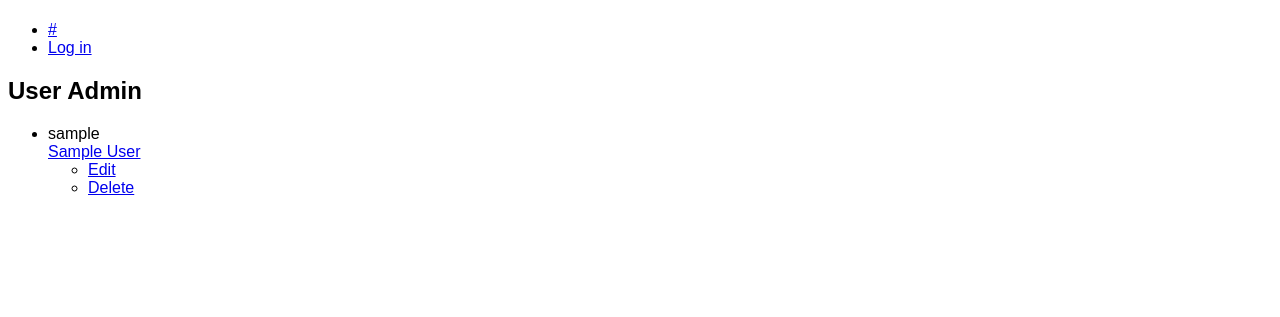
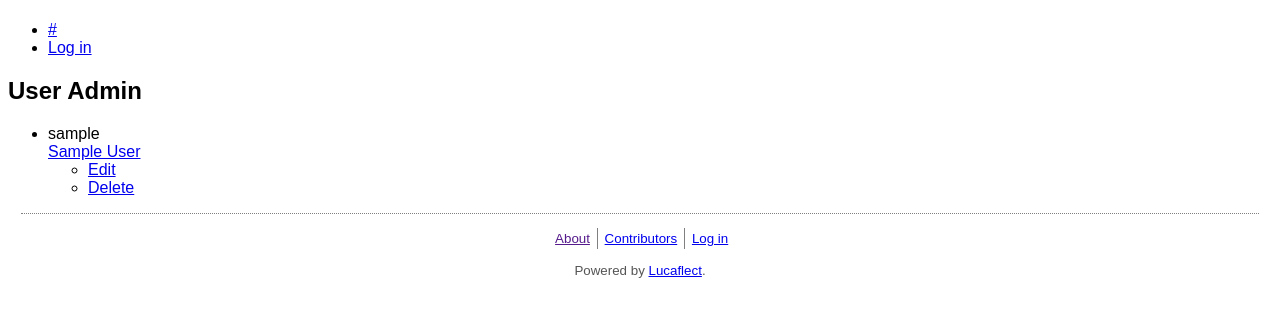
Before and after one commit to ivyallie/Lucaflect, a Python web app: template templates/admin_users.html in a window 1280 px wide. Shown: the top 317 px of the page. Run offline with Jinja, Linux system fonts and the light colour scheme; the template is opened without the code that fills it: most values are stand-ins (such as "Sample title", 1, 10 or a date in 2020).

Commit message:
added footer to basic template

```diff
--- a/__init__.py
+++ b/__init__.py
@@ -33,3 +33,4 @@ with app.app_context():
     app.config['SITENAME'] = database.getSetting('name')
     app.config['ALLOW_REGISTRATION'] = database.getSetting('registration')
     app.config['USE_REG_KEY'] = database.getSetting('use_key')
+    app.config['LUCAFLECT_VERSION'] = 'Alpha 0'
--- a/static/style.css
+++ b/static/style.css
@@ -1,5 +1,30 @@
 html {
     font-family: sans-serif;
+}
+
+#footer {
+    text-align: center;
+    color:#555;
+    font-size:10pt;
+    border-top:1px dotted gray;
+    margin:10pt;
+}
+
+#footer ul {
+    width: 100%;
+    text-align: center;
+    padding: 0;
+}
+
+#footer li {
+    display: inline-block;
+    padding: 2.5pt 2.5pt 2.5pt 5pt;
+    border-left: 1px solid gray;
+    text-align: center;
+}
+
+#footer li:first-of-type {
+    border-left: none;
 }
 
 .web_link {
--- a/templates/basis.html
+++ b/templates/basis.html
@@ -47,4 +47,23 @@
 {% endblock %}
 </section>
     </div>
+<div id="footer">
+    <ul>
+        <li><a href="">About</a></li>
+        <li><a href="{{ url_for('routes.contributors') }}">Contributors</a></li>
+        {% if g.user %}
+            <li><a href="{{ url_for('routes.workspace') }}">Workspace</a></li>
+            {% if g.user['user_group']=='admin' %}
+    <li><a href="{{ url_for('routes.site_settings') }}">Site administration</a></li>
+{% endif %}
+            <li><a href="{{ url_for('auth.logout') }}">Log out</a></li>
+        {% else %}
+        <li><a href="{{ url_for('auth.login') }}">Log in</a></li>
+            {% if config['ALLOW_REGISTRATION'] %}
+                <li><a href="{{ url_for('auth.register') }}">Register</a></li>
+                {% endif %}
+        {% endif %}
+    </ul>
+    <p>Powered by <a href="https://github.com/ivyallie/Lucaflect">Lucaflect</a>.</p>
+</div>
 </body>
```
